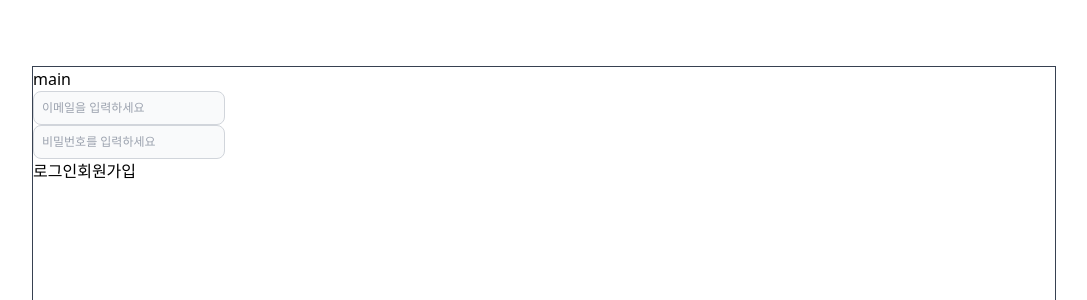
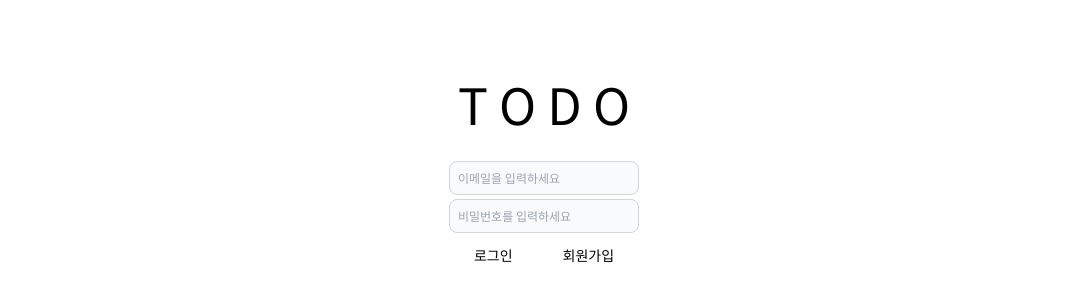
Before and after one commit to FROM-minyoung/wanted-pre-onboarding-challenge-fe-1, a React (Create React App) app in the folder front-end/: page / in a window 1280 px wide. Shown: the part 142-442 px from the top of the page, without its empty margins (96-1183 px from the left). Built offline with nearby package versions, Linux system fonts and the light colour scheme.

Commit message:
Feat: font 적용, Main css 구현

```diff
--- a/front-end/public/index.html
+++ b/front-end/public/index.html
@@ -24,6 +24,12 @@
       work correctly both with client-side routing and a non-root public URL.
       Learn how to configure a non-root public URL by running `npm run build`.
     -->
+    <link rel="preconnect" href="https://fonts.googleapis.com" />
+    <link rel="preconnect" href="https://fonts.gstatic.com" crossorigin />
+    <link
+      href="https://fonts.googleapis.com/css2?family=Noto+Sans+KR:wght@100;300;400;500;700;900&display=swap"
+      rel="stylesheet"
+    />
     <title>React App</title>
   </head>
   <body>
--- a/front-end/src/App.css
+++ b/front-end/src/App.css
@@ -0,0 +1,3 @@
+* {
+  font-family: "Noto Sans KR", sans-serif;
+}
--- a/front-end/src/components/Login.tsx
+++ b/front-end/src/components/Login.tsx
@@ -1,7 +1,7 @@
 import { Link } from "react-router-dom";
 import { useRef } from "react";
 import api from "./../api/customAxios";
-import { inputStyle } from "../styles/input.style";
+import { mainInputStyle } from "../styles/input.style";
 
 export default function Login() {
   const emailRef = useRef<HTMLInputElement>(null);
@@ -28,18 +28,20 @@ export default function Login() {
         type="email"
         ref={emailRef}
         placeholder="이메일을 입력하세요"
-        className={inputStyle}
+        className={mainInputStyle}
       />
       <input
         type="password"
         ref={pwRef}
         placeholder="비밀번호를 입력하세요"
-        className={inputStyle}
+        className={mainInputStyle}
       />
-      <button onClick={login} disabled={true}>
-        로그인
-      </button>
-      <Link to="/signup">회원가입</Link>
+      <div className="flex justify-around text-sm mt-3">
+        <button onClick={login} disabled={false}>
+          로그인
+        </button>
+        <Link to="/signup">회원가입</Link>
+      </div>
     </div>
   );
 }
--- a/front-end/src/pages/Main.tsx
+++ b/front-end/src/pages/Main.tsx
@@ -5,9 +5,9 @@ import TodoList from "./TodoList";
 export default function Main() {
   return (
     <div className="max-w-screen-lg mt-52 m-auto">
-      <div className="h-[700px] border border-solid border-gray-700">
-        <div>main</div>
-        {!localStorage.getItem("key") ? <Login /> : <TodoList />}
+      <div className="flex flex-col items-center">
+        <div className="text-[50px] mb-5">T O D O</div>
+        <div>{!localStorage.getItem("key") ? <Login /> : <TodoList />}</div>
       </div>
     </div>
   );
--- a/front-end/src/pages/TodoList.tsx
+++ b/front-end/src/pages/TodoList.tsx
@@ -56,9 +56,8 @@ export default function TodoList() {
   };
 
   return (
-    <div className="max-w-screen-lg mt-52 m-auto">
-      <div className="h-[700px] border border-solid border-gray-700">
-        <div>
+    <div className="max-w-screen-lg">
+      <div className="w-[1024px] h-[700px] border border-solid border-gray-700">
         <div>TodoList</div>
         <button onClick={handleLogout}>로그아웃</button>
         <button onClick={() => setWriteState(!writeState)}>글쓰기</button>
@@ -81,6 +80,5 @@ export default function TodoList() {
         })}
       </div>
     </div>
-    </div>
   );
 }
--- a/front-end/src/styles/input.style.tsx
+++ b/front-end/src/styles/input.style.tsx
@@ -1,2 +1,2 @@
-export const inputStyle =
-  "block p-2 text-gray-900 border border-gray-300 rounded-lg bg-gray-50 sm:text-xs dark:bg-gray-700 dark:border-gray-600 dark:placeholder-gray-400 dark:text-white";
+export const mainInputStyle =
+  "mb-1 block p-2 text-gray-900 border border-gray-300 rounded-lg bg-gray-50 sm:text-xs dark:bg-gray-700 dark:border-gray-600 dark:placeholder-gray-400 dark:text-white";
```
Lines whose indentation alone changed are shown as unchanged.
